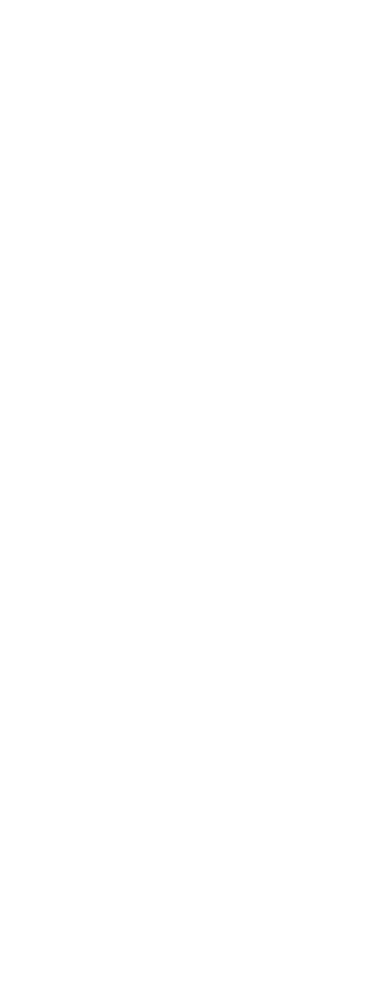
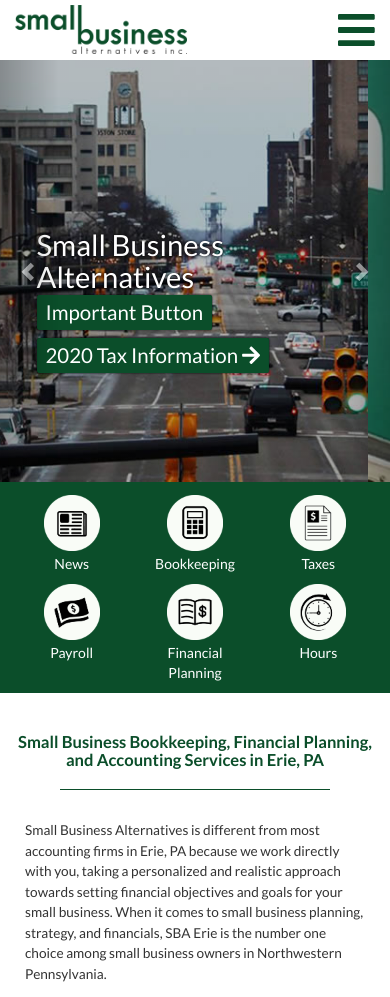
Before and after one commit to anscmc/SBAerie, a plain HTML site: page index.html in a window 390 px wide. Shown: the top 997 px of the page. Before the commit the page ends 844 px from the top, so only its background shows below. Drawn offline with nearby package versions, Linux system fonts and the light colour scheme.

Commit message:
mobile update

```diff
--- a/index.html
+++ b/index.html
@@ -43,7 +43,7 @@
       // js functions
     </script>
   </head>
-  <a id="warnwarn">PLEASE VIEW ON DESKTOP</a>
+<!--  <a id="warnwarn">PLEASE VIEW ON DESKTOP</a>-->
   <body class="animated fadeIn2">
       <div class="mainmenu">
         <div class="container">
@@ -60,8 +60,17 @@
                 <a href="#">News &amp; Updates</a>
                 <a href="#">Contact Us</a>
             </div>
+            <a class="mobMenu" onclick="toggleMenu()"><i class="fas fa-bars"></i></a>
         </div>
       </div>
+      <div id="mobileMenu">
+        <a href="#">Who We Are</a>
+        <a href="#">Accounting Services</a>
+        <a href="#">Resources</a>
+        <a href="#">News &amp; Updates</a>
+        <a href="#">Contact Us</a>
+      </div>
+      <div class="topspace"></div>
       <div id="carouselExampleControls" class="carousel slide" data-ride="carousel">
 <!--
         <div class="cover">
@@ -69,7 +78,7 @@
                 <h1>Small Business Alternatives</h1>
                 <p></p>
                 <a class="sbaBTN">Important Button</a>
-                <a class="sbaBTN">Important 2020 Tax Information <i class="fas fa-arrow-right"></i></a>
+                <a class="sbaBTN">2020 Tax Information <i class="fas fa-arrow-right"></i></a>
 
             </div>
         </div>
@@ -90,7 +99,7 @@
                         <h1 style="margin-bottom: .5vw;" class="animated fadeInDown">Small Business Alternatives</h1>
 <!--                        <p>Some text some text some text some text some text</p>-->
                         <a class="sbaBTN animated fadeInUp">Important Button</a>
-                        <a class="sbaBTN animated fadeInUp">Important 2020 Tax Information  <i class="fas fa-arrow-right"></i></a>
+                        <a class="sbaBTN animated fadeInUp">2020 Tax Information  <i class="fas fa-arrow-right"></i></a>
                       </div>
                   </div>
                   <div class="item item2">
@@ -98,7 +107,7 @@
                         <h1 class="animated fadeInDown">Accounting Services</h1>
                         <p class="animated fadeIn">Some text some text some text some text some text</p>
                         <a class="sbaBTN animated fadeInUp">Important Button</a>
-                        <a class="sbaBTN animated fadeInUp">Important 2020 Tax Information  <i class="fas fa-arrow-right"></i></a>
+                        <a class="sbaBTN animated fadeInUp">2020 Tax Information  <i class="fas fa-arrow-right"></i></a>
                     </div>
                   </div>
                   <div class="item item3">
@@ -106,7 +115,7 @@
                         <h1 class="animated fadeInDown">Tax Resources</h1>
                         <p class="animated fadeIn">Some text some text some text some text some text</p>
                         <a class="sbaBTN animated fadeInUp">Important Button</a>
-                        <a class="sbaBTN animated fadeInUp">Important 2020 Tax Information  <i class="fas fa-arrow-right"></i></a>
+                        <a class="sbaBTN animated fadeInUp">2020 Tax Information  <i class="fas fa-arrow-right"></i></a>
                     </div>
                   </div>
                 </div>
@@ -123,7 +132,7 @@
               </div>
             </div>
         </div>
-      <div class="greenBar">
+      <div class="greenBar greenBar1">
         <div class="container">
             <div class="row">
                 <div class="col-sm-2">
@@ -153,6 +162,38 @@
             </div>
         </div>
       </div>
+      <div class="greenBar greenBar2">
+        <div class="container">
+            <div class="row">
+                <div class="col-xs-4">
+                    <a href="#"><img src="resources/css/img/news.png"></a>
+                    <span>News</span>
+                </div>
+                <div class="col-xs-4">
+                    <a href="#"><img src="resources/css/img/accounting.png"></a>
+                    <span>Bookkeeping</span>
+                </div>
+                <div class="col-xs-4">
+                    <a href="#"><img src="resources/css/img/tax.png"></a>
+                    <span>Taxes</span>
+                </div>
+            </div>
+            <div class="row" style="margin-top: 2vw;">
+                <div class="col-xs-4">
+                    <a href="#"><img src="resources/css/img/payroll.png"></a>
+                    <span>Payroll</span>
+                </div>
+                <div class="col-xs-4">
+                    <a href="#"><img src="resources/css/img/planning.png"></a>
+                    <span>Financial Planning</span>
+                </div>
+                <div class="col-xs-4">
+                    <a href="#"><img src="resources/css/img/hours.png"></a>
+                    <span>Hours</span>
+                </div>
+            </div>
+        </div>
+      </div>
       <div class="homepageInfo">
           <div class="container">
             <h1>Small Business Bookkeeping, Financial Planning, and Accounting Services in Erie, PA</h1>
@@ -161,7 +202,7 @@
             <p>Our professional accounting staff is proud to be a part of one of the most respected and time-tested small business accounting, payroll, tax preparation &amp; financial planning firms in the tri-state region. We are not afraid to "tell you like it is", and once the hard part is over, we will all celebrate your newly found freedom from spreadsheets, quick-books and invoicing!</p>
               <div style="text-align: center;">
                   <a class="sbaBTN animated fadeInUp">Contact Us Today</a>
-                  <a class="sbaBTN animated fadeInUp">Important 2020 Tax Information  <i class="fas fa-arrow-right"></i></a>
+                  <a class="sbaBTN animated fadeInUp">2020 Tax Information  <i class="fas fa-arrow-right"></i></a>
               </div>
             <hr style="border-color:#0B4E2A;width:75%;">
           </div>
--- a/resources/css/style.css
+++ b/resources/css/style.css
@@ -10,8 +10,18 @@
 body{
     font-family: 'Lato',sans-serif;
 }
+.topspace{
+    height: 75px;
+}
 .mainmenu{
     height:75px;
+    position: fixed;
+    width:100%;
+    top:0;
+    left:0;
+    display: inline-block;
+    z-index: 1001;
+    background-color: white;
 }
 .mainmenu img{
     height: 65px;
@@ -188,6 +198,23 @@ body{
     padding-top: 3%;
     padding-bottom: 3%;
 }
+.greenBar2{
+    display: none;
+}
+.greenBar .col-xs-4{
+    -webkit-transition: ease all .3s;
+    transition: ease all .3s;
+}
+.greenBar .col-xs-4:hover{
+    background-color: rgba(200,200,200,.5);
+}
+.greenBar .col-xs-4>span{
+    color: white;
+    text-align: center;
+    display: block;
+    width:100%;
+    font-size: 14px;
+}
 .homepageInfo h1{
     color: #0B4E2A;
     font-size: 1.5vw;
@@ -264,6 +291,26 @@ body{
     cursor: pointer;
     color:white!important;
 }
+.mobMenu{
+    display: none;
+}
+#mobileMenu{
+    display: none;
+    background-color: #0B4E2A;
+    height: 100vh;
+    width: 100vw;
+    position: fixed;
+    z-index: 1000;
+    padding-top: 25vw;
+}
+#mobileMenu>a{
+    color: white;
+    font-size: 8vw;
+    line-height: 16vw;
+    display: block;
+    width:100%;
+    padding-left: 25px;
+}
 
 
 /*MEDIA QUERIES*/
@@ -276,22 +323,55 @@ body{
 @media(max-width:1600px){
 
 }
-#warnwarn{
-    font-size: 6vw;
-    width:100%;
-    text-align: center;
-    display: none;
-    color: black;
-    cursor: inherit;
-    text-decoration: none!important;
-}
 /*IPAD PRO AND SMALLER LAPTOPS*/
 @media(max-width:1024px){
-    body{
+    .bot, .top{
         display: none;
     }
-    #warnwarn{
-        display: block!important;;
+    .mainmenu{
+        height:60px;
+    }
+    .topspace{
+    height: 60px;
+}
+    .mainmenu img{
+        height: 54px;
+        float: left;
+        padding-top: 5px;
+    }
+    .mobMenu{
+        color: #0B4E2A!important;
+        float: right;
+        font-size: 42px;
+        display: inline-block!important;
+    }
+    .mobMenu:hover, .mobMenu:visited, .mobMenu:active{
+        color: #0B4E2A!important;
+    }
+    .sbaBTN{
+        font-size: 3vw;
+        display: inline-block;
+        margin-right:.5vw;
+        padding:0;
+        padding-left: 2vw;padding-right: 2vw;
+        height: 5vw;
+        line-height: 5vw;
+        -webkit-box-shadow: 0 0 .5vw black;
+        box-shadow: 0 0 .5vw black;
+        border-radius: .5vw;
+        margin-bottom: 2vw;
+    }
+    .homepageInfo h1{
+        color: #0B4E2A;
+        font-size: 3.5vw;
+        font-weight: 600;
+        text-align: center;
+        margin-top: 50px;
+    }
+    .homepageInfo p{
+        font-size: 2.2vw;
+        padding:10px;
+        line-height: 150%;
     }
 }
 /*IPAD*/
@@ -300,7 +380,69 @@ body{
 }
 /*SMALL TABLETS, REGULAR SMARTPHONES*/
 @media(max-width:767px){
-
+    .inner{
+        width: 70%;
+    }
+    .inner h1{
+        font-size: 7.5vw;
+        text-shadow: 0 0 1vw black;
+        margin:0;
+    }
+    .inner p{
+        color: white;
+        font-size: 3.5vw;
+        text-shadow: 0 0 1vw black;
+        margin: 0;
+        margin-top: 1vw;
+        margin-bottom: 1vw;
+    }
+    .sbaBTN{
+        font-size: 5.25vw;
+        display: inline-block;
+        margin-right:.5vw;
+        padding:0;
+        padding-left: 2vw;padding-right: 2vw;
+        height: 9vw;
+        line-height: 8.5vw;
+        -webkit-box-shadow: 0 0 .5vw black;
+        box-shadow: 0 0 .5vw black;
+        border-radius: .5vw;
+        margin-bottom: 2vw;
+    }
+    .homepageInfo h1{
+        color: #0B4E2A;
+        font-size: 4.25vw;
+        font-weight: 600;
+        text-align: center;
+        margin-top: 40px;
+    }
+    .homepageInfo p{
+        font-size: 3.5vw;
+        padding:10px;
+        line-height: 150%;
+    }
+    .sbaFooter .col-sm-2{
+        margin-bottom: 20px;
+    }
+    .sbaFooter .col-sm-3>a{
+        font-size: 6vw;
+        display: block;
+        width:100%;
+        line-height: 15vw;
+        height: 15vw;
+        padding-left: 0;
+        padding-left:20vw;
+    }
+    .sbaFooter .col-sm-4{
+        margin-bottom: 5vw;
+        margin-top: 5vw;
+    }
+    .greenBar1{
+        display: none!important;
+    }
+    .greenBar2{
+        display: block!important;
+    }
 }
 /*SMALLER SMARTPHONES*/
 @media(max-width:450px){
--- a/resources/js/script.js
+++ b/resources/js/script.js
@@ -2,7 +2,6 @@ $(document).ready(function(){
   jQuery.fn.carousel.Constructor.TRANSITION_DURATION = 2000;
 
 });
-
 function toggleMenu(){
-    $('#mobileMenu').fadeToggle(500);
+    $('#mobileMenu').fadeToggle(200);
 }
```
Also changed, not shown: resources/css/style.min.css, resources/js/script.min.js.
